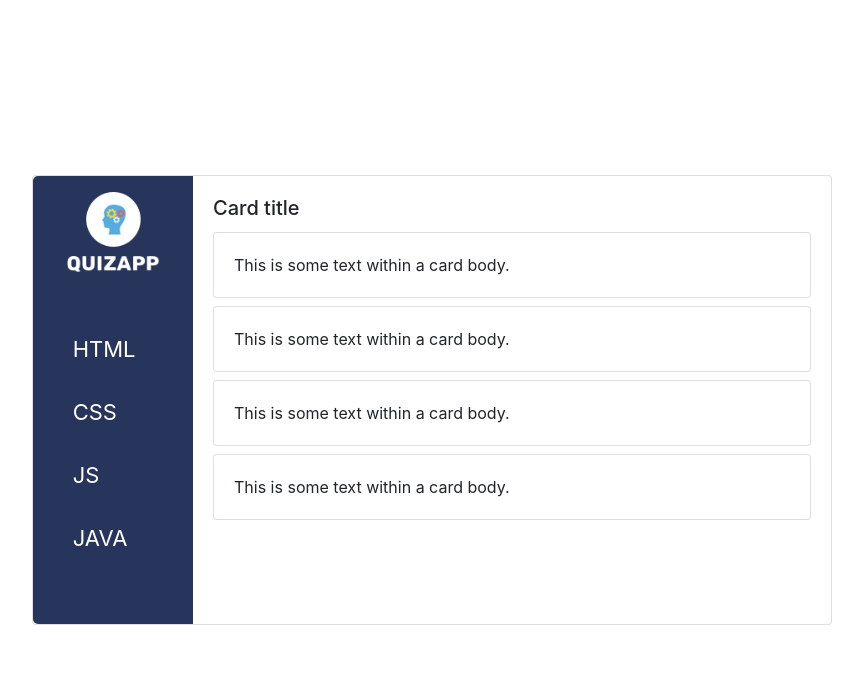
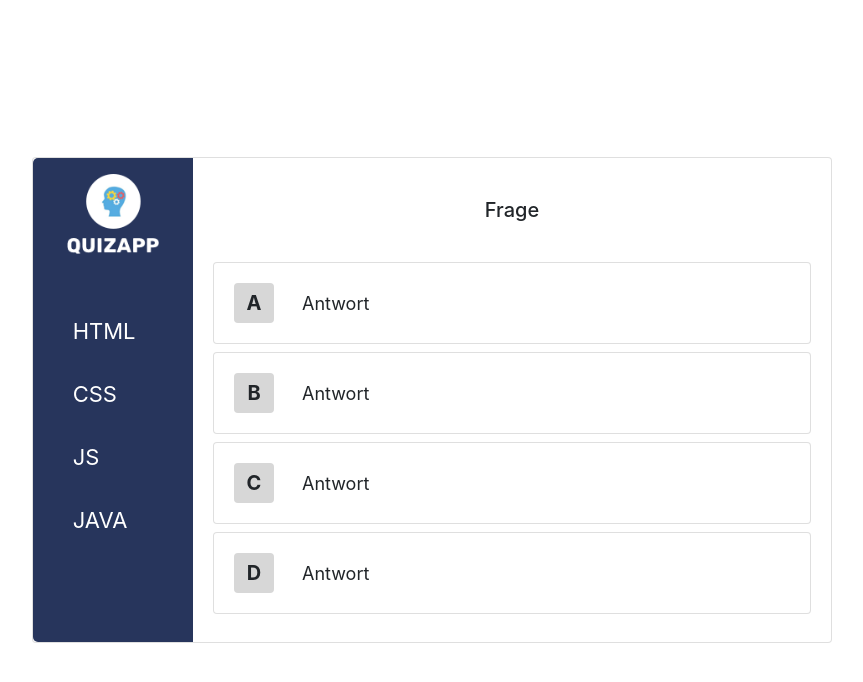
Before and after one commit to SimonHnk/QuizApp, a plain HTML site: page index.html in a window 1280 px wide. Shown: the whole page, without its empty margins (208-1071 px from the left). Drawn offline with nearby package versions, Linux system fonts and the light colour scheme.

Commit message:
designed quizcard style

```diff
--- a/index.html
+++ b/index.html
@@ -23,25 +23,29 @@
                 </div>
             </div>
             <div class="card-body">
-                <h5 class="card-title">Card title</h5>
+                <h5 class="card-title">Frage</h5>
                 <div class="card mb-2">
-                    <div class="card-body">
-                        This is some text within a card body.
+                    <div class="card-body answer-container">
+                        <div class="question-abcd">A</div>
+                        <div>Antwort</div>
                     </div>
                 </div>
                 <div class="card mb-2">
-                    <div class="card-body">
-                        This is some text within a card body.
+                    <div class="card-body answer-container">
+                        <div class="question-abcd">B</div>
+                        <div>Antwort</div>
                     </div>
                 </div>
                 <div class="card mb-2">
-                    <div class="card-body">
-                        This is some text within a card body.
+                    <div class="card-body answer-container">
+                        <div class="question-abcd">C</div>
+                        <div>Antwort</div>
                     </div>
                 </div>
                 <div class="card mb-2">
-                    <div class="card-body">
-                        This is some text within a card body.
+                    <div class="card-body answer-container">
+                        <div class="question-abcd">D</div>
+                        <div>Antwort</div>
                     </div>
                 </div>
             </div>
--- a/script.js
+++ b/script.js
@@ -6,5 +6,21 @@ let questions = [
         "answer_3": "Justin Bieber",
         "answer_4": "Tim Berners-Lee",
         "right_answer": 4
-}
+    },
+    {
+        "question": "Was heißt HTML ausgesprochen?",
+        "answer_1": "Horse Toe",
+        "answer_2": "HotMail",
+        "answer_3": "HyperText Markup Language",
+        "answer_4": "How to Make Lasagna",
+        "right_answer": 3
+    },
+    {
+        "question": "Was macht der Tag <br>?",
+        "answer_1": "Text kursiv",
+        "answer_2": "Die Zeile brechen",
+        "answer_3": "Ein Input Feld",
+        "answer_4": "Text Fett",
+        "right_answer": 2
+    }
 ];
--- a/style.css
+++ b/style.css
@@ -46,3 +46,34 @@
     width: auto;
     margin: 8px 0 60px 0;
 }
+
+.card-title {
+    text-align: center;
+    margin-top: 20px !important;
+    margin-bottom: 40px !important;
+}
+
+.question-abcd {
+    width: 40px;
+    height: 40px;
+    background-color: #d7d7d7;
+    font-size: 20px;
+    font-weight: 700;
+    border-radius: 4px;
+    display: flex;
+    justify-content: center;
+    align-items: center;
+}
+
+.answer-container {
+    display: flex;
+    align-items: center;
+    gap: 28px;
+    font-size: 18px;
+    font-weight: 400;
+}
+
+.answer-container:hover {
+    background-color: rgb(235, 235, 235);
+    cursor: pointer;
+}
```
